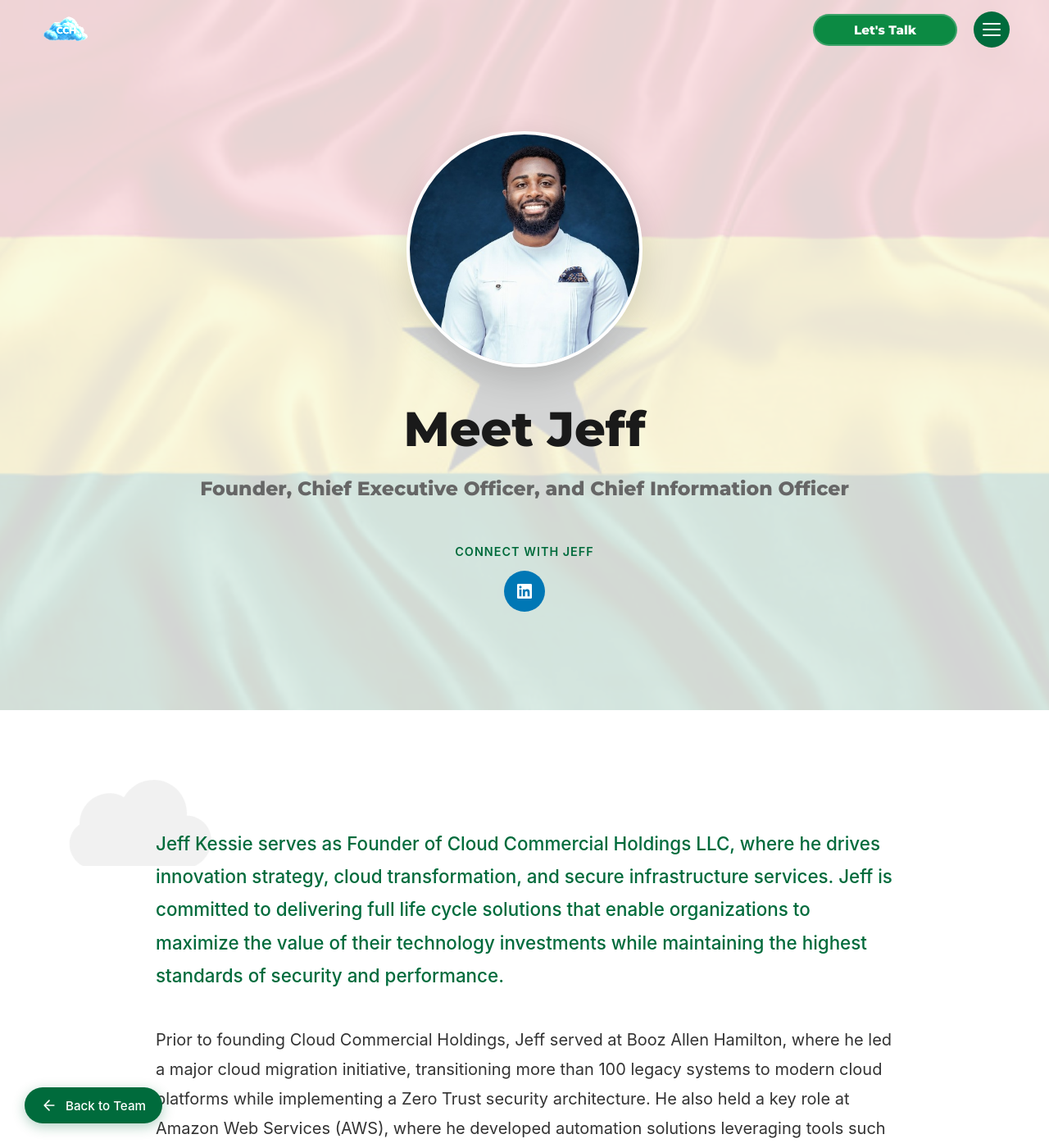
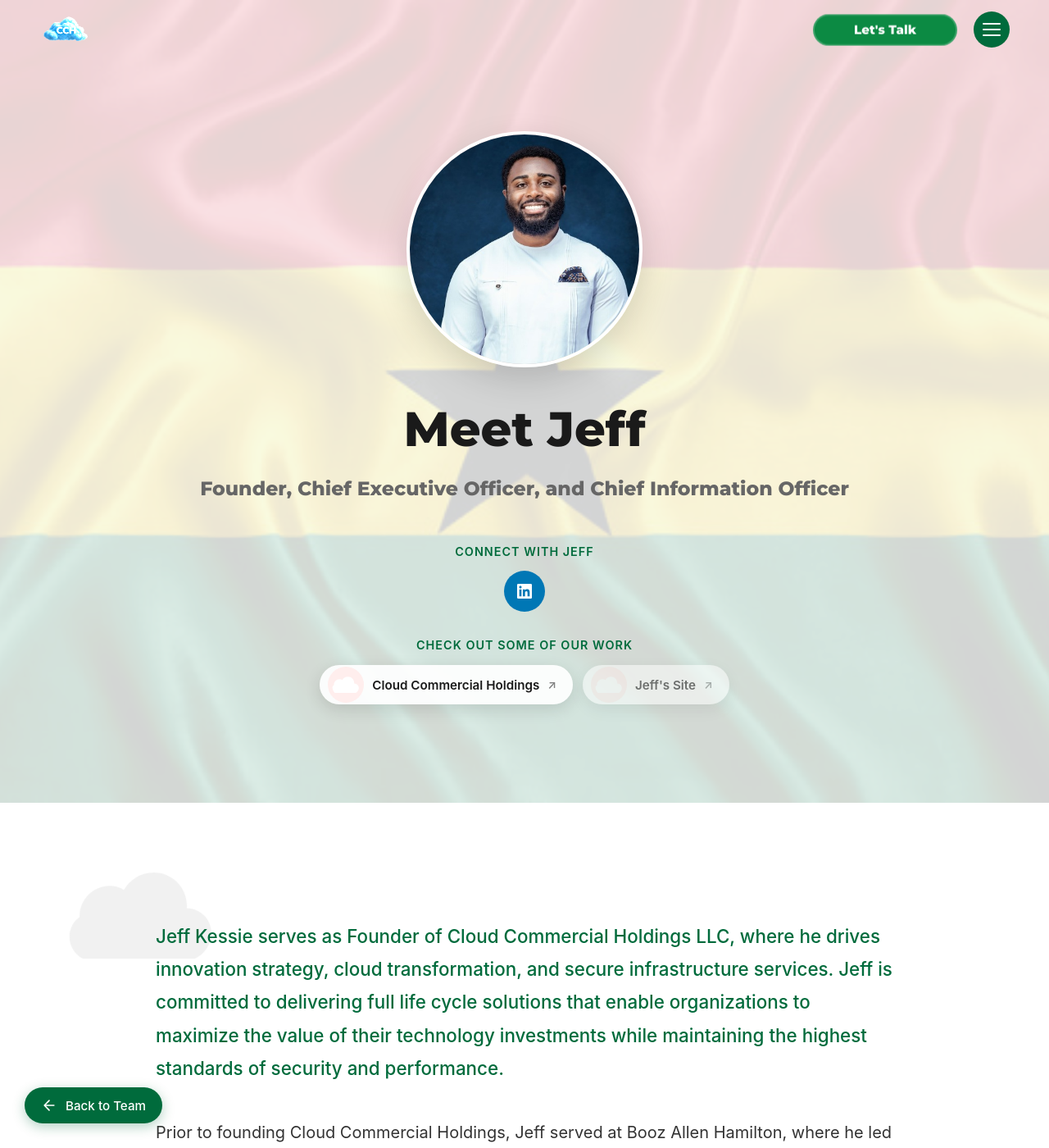
Before and after one commit to CloudCommercialHoldings/CCH, a Jekyll site: the page built from jeff-kessie.html, in a window 1280 px wide and 1400 px high. Shown: the whole window at 82% size. Built offline with Jekyll 4.4.1, drawn with Linux system fonts in a browser that asks for light colours; some web fonts are replaced.

Commit message:
Add work links to profile pages

```diff
--- a/assets/person-simple.css
+++ b/assets/person-simple.css
@@ -277,3 +277,83 @@
   background-image: url('../assets/ivorycoastflag.jpg');
   opacity: 0.2;
 }
+
+/* "Check out some of our work" links, under the Connect section.
+   Each link is a .work-link pill: small round icon, label, and an arrow
+   showing it opens in a new tab. Add more by copying a block in the HTML. */
+.work-section {
+  margin-top: 32px;
+}
+
+.work-label {
+  margin: 0 0 16px;
+  font-size: 0.9rem;
+  font-weight: 600;
+  color: var(--color-green);
+  text-transform: uppercase;
+  letter-spacing: 1px;
+}
+
+.work-links {
+  display: flex;
+  flex-wrap: wrap;
+  justify-content: center;
+  gap: 12px;
+}
+
+.work-link {
+  display: inline-flex;
+  align-items: center;
+  gap: 10px;
+  min-height: 48px;
+  padding: 0 20px 0 10px;
+  border-radius: 999px;
+  background: rgba(255, 255, 255, 0.92);
+  color: #1a1a1a;
+  font-size: 0.95rem;
+  font-weight: 600;
+  text-decoration: none;
+  box-shadow: 0 6px 20px rgba(0, 0, 0, 0.12);
+  transition: transform 0.3s ease, box-shadow 0.3s ease, background-color 0.3s ease;
+}
+
+.work-link:hover {
+  background: #fff;
+  color: #1a1a1a;
+  text-decoration: none;
+  transform: translateY(-2px);
+  box-shadow: 0 10px 28px rgba(0, 0, 0, 0.18);
+}
+
+.work-link:focus-visible {
+  outline: 3px solid var(--color-gold, #f1c40f);
+  outline-offset: 3px;
+}
+
+.work-link img {
+  width: 34px;
+  height: 34px;
+  padding: 5px;
+  border-radius: 50%;
+  object-fit: contain;
+  background: var(--color-cream, #ffeeed);
+  flex-shrink: 0;
+}
+
+.work-link::after {
+  content: '↗';
+  font-size: 0.9em;
+  opacity: 0.55;
+}
+
+@media (max-width: 768px) {
+  .work-section {
+    margin-top: 28px;
+    padding: 0 20px;
+  }
+
+  .work-link {
+    width: 100%;
+    justify-content: center;
+  }
+}
--- a/jeff-kessie.html
+++ b/jeff-kessie.html
@@ -26,6 +26,26 @@
                 <a href="https://www.linkedin.com/in/jkessie/" target="_blank" class="linkedin-btn">
                     <img src="{{ '/assets/linkedin.svg' | relative_url }}" alt="LinkedIn" />
                 </a>
+            </div>
+
+            <!-- Our work — copy a .work-link block to add another link -->
+            <div class="work-section">
+                <p class="work-label">CHECK OUT SOME OF OUR WORK</p>
+                <div class="work-links">
+
+                    <a href="https://cloudcommercial.com" target="_blank" rel="noopener" class="work-link">
+                        <img src="{{ '/assets/cloud-shape.svg' | relative_url }}" alt="" />
+                        <span>Cloud Commercial Holdings</span>
+                    </a>
+
+                    <!-- Jeff's site — replace href when the URL is ready, then delete the two style/aria attributes below -->
+                    <a href="" target="_blank" rel="noopener" class="work-link" aria-disabled="true"
+                        style="opacity:.55;pointer-events:none;">
+                        <img src="{{ '/assets/cloud-shape.svg' | relative_url }}" alt="" />
+                        <span>Jeff's Site</span>
+                    </a>
+
+                </div>
             </div>
         </div>
     </div>
```
Also changed, not shown: kunandy.html (+19 -0 lines).
